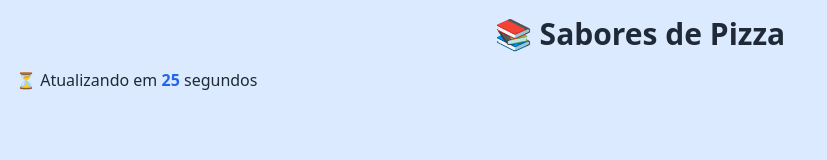
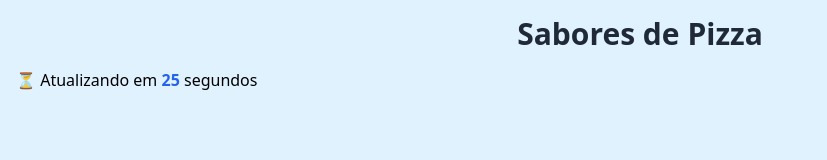
Before and after one commit to MateusCorderio449/Sabores-de-Pizza, a plain HTML site: page index.html in a window 1280 px wide. Shown: the whole page, without its empty margins (0-827 px from the left). Drawn offline with nearby package versions, Linux system fonts and the light colour scheme; no server answers.

Commit message:
Update index.html

```diff
--- a/index.html
+++ b/index.html
@@ -4,16 +4,16 @@
   <meta charset="UTF-8" />
   <meta name="viewport" content="width=device-width, initial-scale=1.0" />
   <link href="estilos.css" rel="stylesheet">
-  <title>Sabores de Pizza</title>
+  <title>Sabores de pizza</title>
 
   <!-- Tailwind + Flowbite -->
   <script src="https://cdn.tailwindcss.com"></script>
   <link href="https://unpkg.com/flowbite@2.3.0/dist/flowbite.min.css" rel="stylesheet" />
 </head>
-<body class="bg-blue-100 text-gray-800 font-sans p-4">
+<body class="bg-Black-100 text-Black-800 font-sans p-4">
 
   <div class="max-w-7xl mx-auto">
-    <h1 class="text-3xl font-bold mb-4">📚 Sabores de Pizza</h1>
+    <h1 class="text-3xl font-bold mb-4"> Sabores de Pizza</h1>
     <p class="mb-4">⏳ Atualizando em <span id="timer" class="font-semibold text-blue-600">30</span> segundos</p>
     <div id="cursos" class="grid grid-cols-1 md:grid-cols-2 lg:grid-cols-3 gap-4"></div>
   </div>
```
